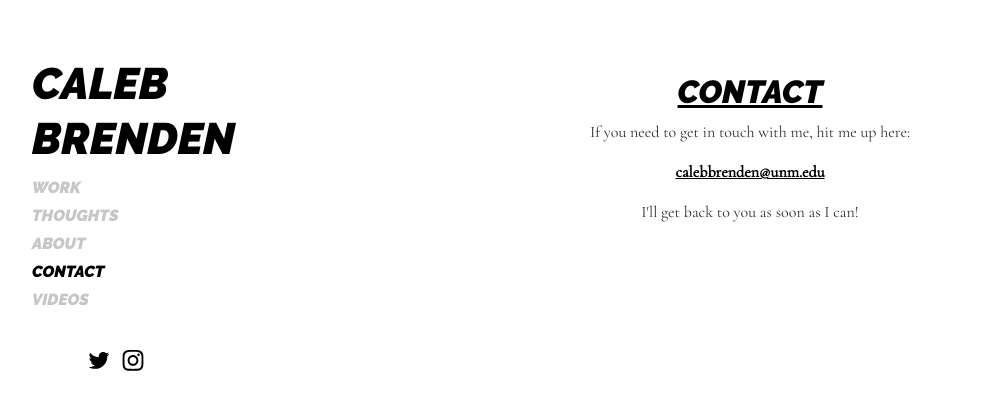
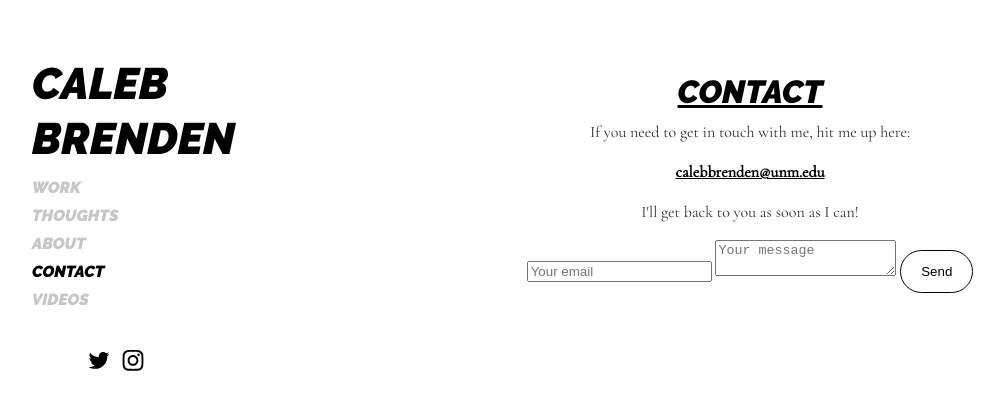
Before and after one commit to calebbrenden/my-site, a Jekyll site: the page built from contact.md, in a window 1280 px wide. Shown: the top 410 px of the page, without its empty margins (36-1040 px from the left). Built offline with Jekyll 4.4.1, drawn with Linux system fonts in a browser that asks for light colours.

Commit message:
added form to contact page

```diff
--- a/contact.md
+++ b/contact.md
@@ -11,3 +11,10 @@ sidebar_link: true
 <p align="center"><a href="mailto:calebbrenden@unm.edu">calebbrenden@unm.edu</a></p>
 
 <p align="center">I'll get back to you as soon as I can!</p>
+
+
+<form method="POST" action="https://formspree.io/calebbrenden@unm.edu">
+  <input type="email" name="email" placeholder="Your email">
+  <textarea name="message" placeholder="Your message"></textarea>
+  <button type="submit">Send</button>
+</form>
```
